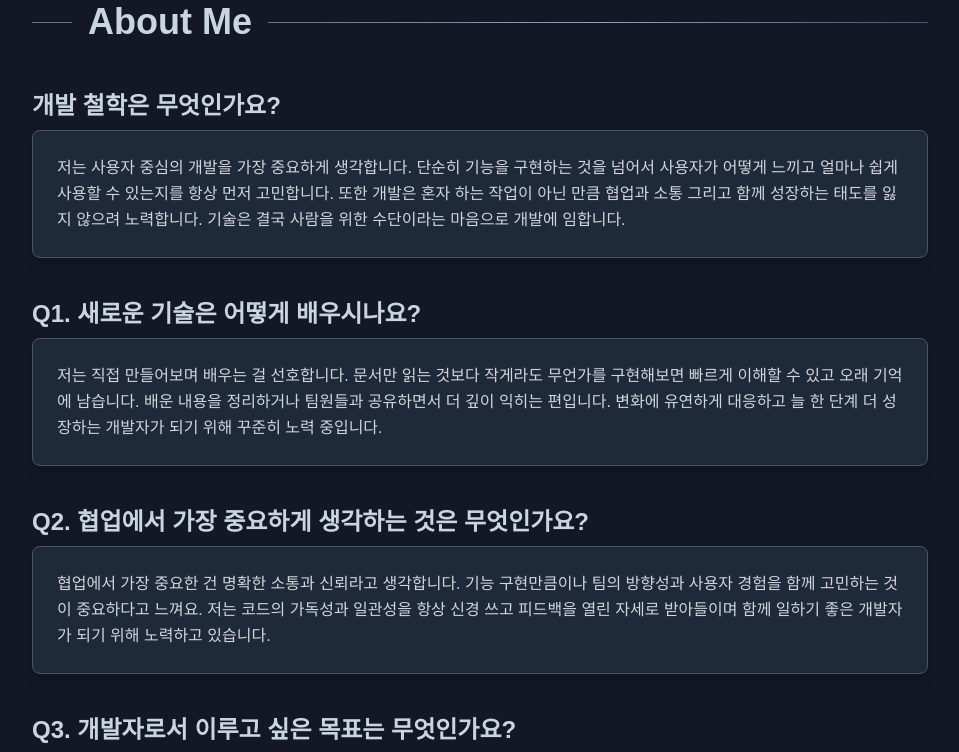
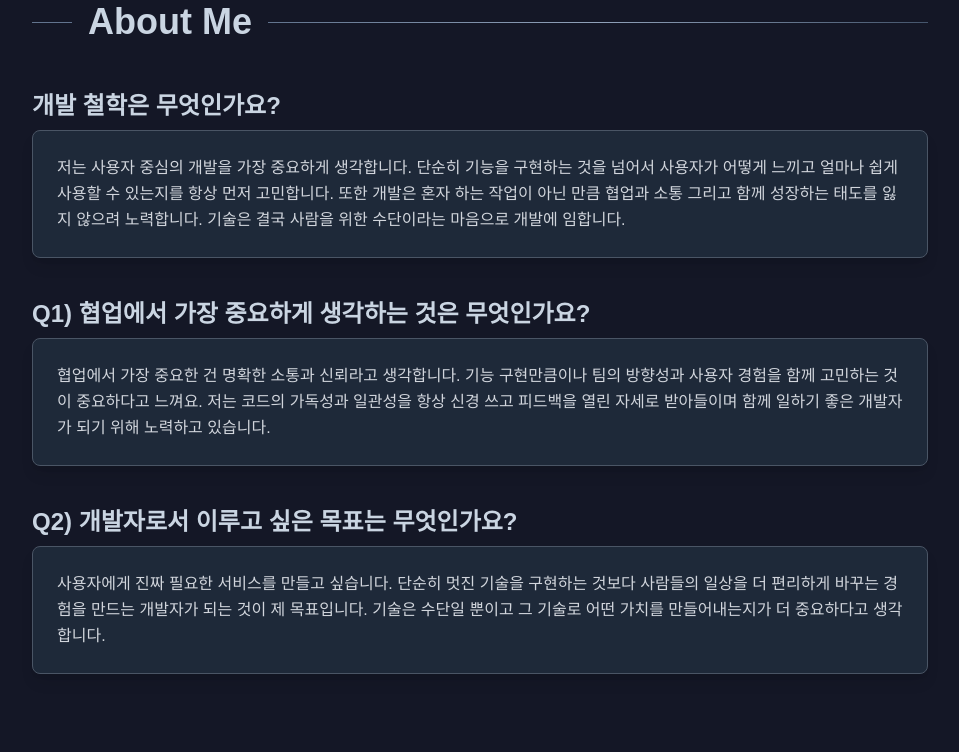
Before and after one commit to kennywestt/my-portfolio, a Next.js app: page / in a window 1280 px wide. Shown: the part 895-1647 px from the top of the page, without its empty margins (160-1119 px from the left). Built offline with nearby package versions, Linux system fonts and the light colour scheme.

Commit message:
aboutsection 위쪽 shadow만 설정

```diff
--- a/src/components/AboutSection.tsx
+++ b/src/components/AboutSection.tsx
@@ -4,7 +4,7 @@ export default function AboutSection() {
   return (
     <div className="bg-black min-h-screen w-full">
       <section id="about" className="relative z-10 pt-24 pb-24 px-4 sm:px-8 md:px-12 min-h-screen
-        [background-color:rgba(20,23,38,1)] border-t border-gray-700/70 shadow-xl
+        [background-color:rgba(20,23,38,1)] border-t border-gray-700/70 shadow-[0_-10px_15px_-3px_rgba(0,0,0,0.3)]
         rounded-t-2xl mx-auto"
       >
         <div className="max-w-screen-xl mx-auto md:px-36">
@@ -36,7 +36,7 @@ export default function AboutSection() {
           </div>
 
           {/* Q1 */}
-          <div className="mb-10">
+          {/* <div className="mb-10">
             <h3 className="text-2xl font-semibold text-slate-300 mb-2">
               Q1. 새로운 기술은 어떻게 배우시나요?
             </h3>
@@ -49,12 +49,12 @@ export default function AboutSection() {
                 꾸준히 노력 중입니다.
               </p>
             </div>
-          </div>
+          </div> */}
 
           {/* Q2 */}
           <div className="mb-10">
             <h3 className="text-2xl font-semibold text-slate-300 mb-2">
-              Q2. 협업에서 가장 중요하게 생각하는 것은 무엇인가요?
+              Q1) 협업에서 가장 중요하게 생각하는 것은 무엇인가요?
             </h3>
             <div className="p-6 bg-gray-800 rounded-lg border border-gray-600 shadow-lg hover:shadow-xl transition-all duration-300">
               <p className="text-gray-300 leading-relaxed">
@@ -67,10 +67,10 @@ export default function AboutSection() {
             </div>
           </div>
 
-          {/* Q3 */}
+          {/* Q2 */}
           <div className="pb-48">
             <h3 className="text-2xl font-semibold text-slate-300 mb-2">
-              Q3. 개발자로서 이루고 싶은 목표는 무엇인가요?
+              Q2) 개발자로서 이루고 싶은 목표는 무엇인가요?
             </h3>
             <div className="p-6 bg-gray-800 rounded-lg border border-gray-600 shadow-lg hover:shadow-xl transition-all duration-300">
               <p className="text-gray-300 leading-relaxed">
```
